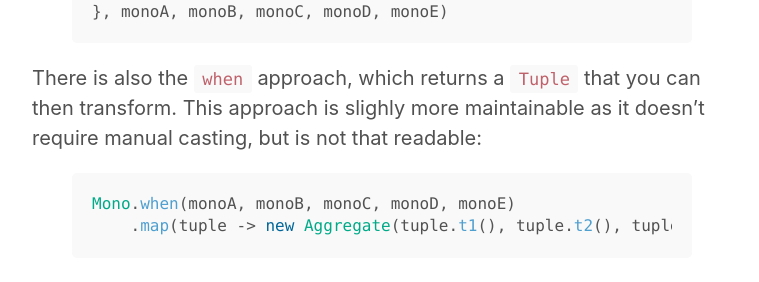
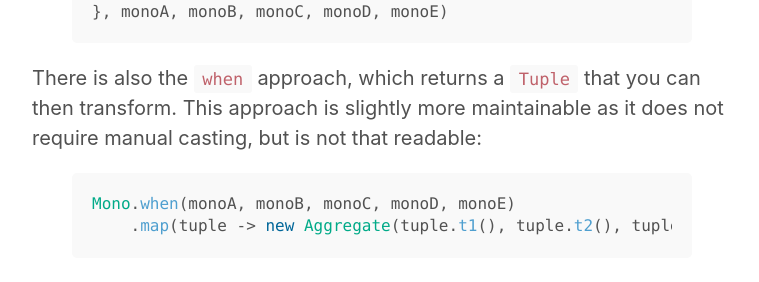
Before and after one commit to utwyko/utwyko.github.io, a Jekyll site: the page built from _posts/2017-08-22-zip-operations-kotlin-reactor.md, in a window 1280 px wide. Shown: the part 1189-1471 px from the top of the page, without its empty margins (258-1017 px from the left). Built offline with Jekyll 4.4.1, drawn with Linux system fonts in a browser that asks for light colours.

Commit message:
Fix more typos.

```diff
--- a/_posts/2017-08-22-zip-operations-kotlin-reactor.md
+++ b/_posts/2017-08-22-zip-operations-kotlin-reactor.md
@@ -41,7 +41,7 @@
 {% endhighlight %}
 
 
-There is also the `when` approach, which returns a `Tuple` that you can then transform. This approach is slighly more maintainable as it doesn't require manual casting, but is not that readable:
+There is also the `when` approach, which returns a `Tuple` that you can then transform. This approach is slightly more maintainable as it does not require manual casting, but is not that readable:
 
 {% highlight java %}
 Mono.when(monoA, monoB, monoC, monoD, monoE)
```
